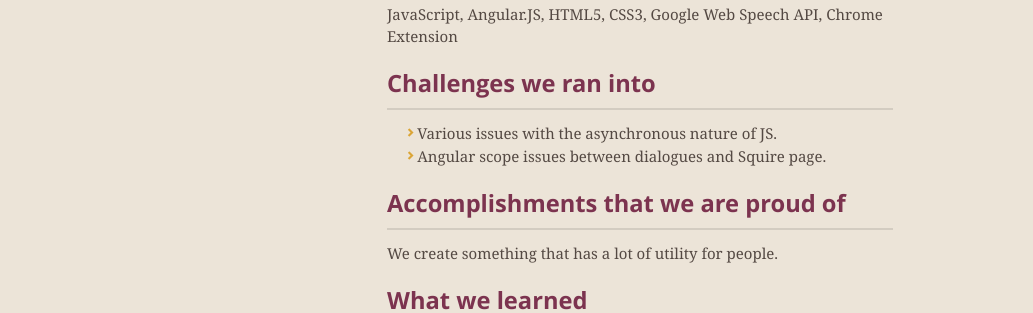
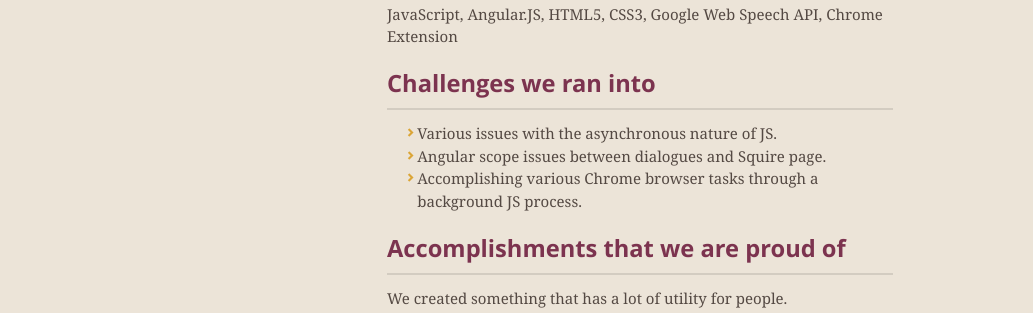
Before and after one commit to derekhua/squire, a plain HTML site: page index.html in a window 1280 px wide. Shown: the part 639-952 px from the top of the page, without its empty margins (0-1033 px from the left). Drawn offline with nearby package versions, Linux system fonts and the light colour scheme.

```diff
--- a/index.html
+++ b/index.html
@@ -67,12 +67,13 @@
 <ul>
 <li>Various issues with the asynchronous nature of JS. </li>
 <li>Angular scope issues between dialogues and Squire page.</li>
+<li>Accomplishing various Chrome browser tasks through a background JS process.</li>
 </ul>
 
 <h2>
 <a id="accomplishments-that-we-are-proud-of" class="anchor" href="#accomplishments-that-we-are-proud-of" aria-hidden="true"><span aria-hidden="true" class="octicon octicon-link"></span></a>Accomplishments that we are proud of</h2>
 
-<p>We create something that has a lot of utility for people.</p>
+<p>We created something that has a lot of utility for people.</p>
 
 <h2>
 <a id="what-we-learned" class="anchor" href="#what-we-learned" aria-hidden="true"><span aria-hidden="true" class="octicon octicon-link"></span></a>What we learned</h2>
```
Also changed, not shown: params.json (+1 -1 lines).
